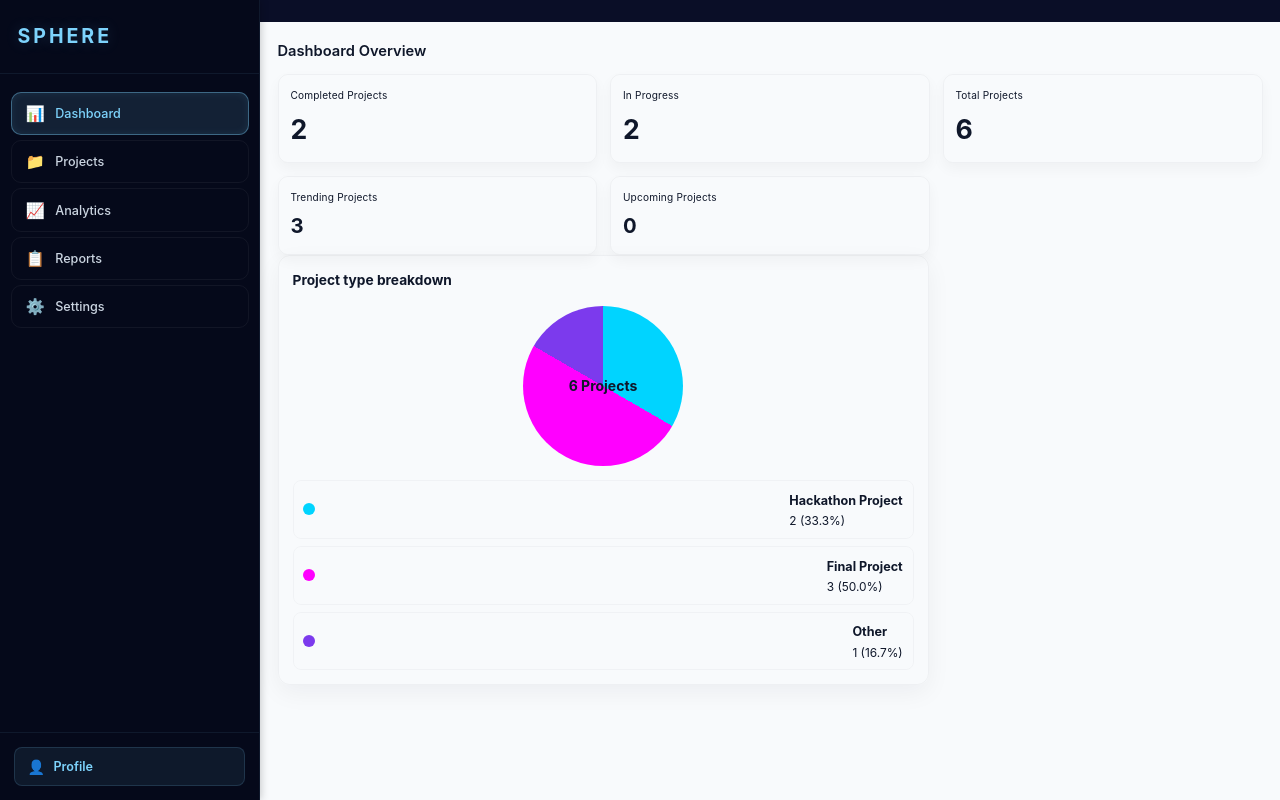
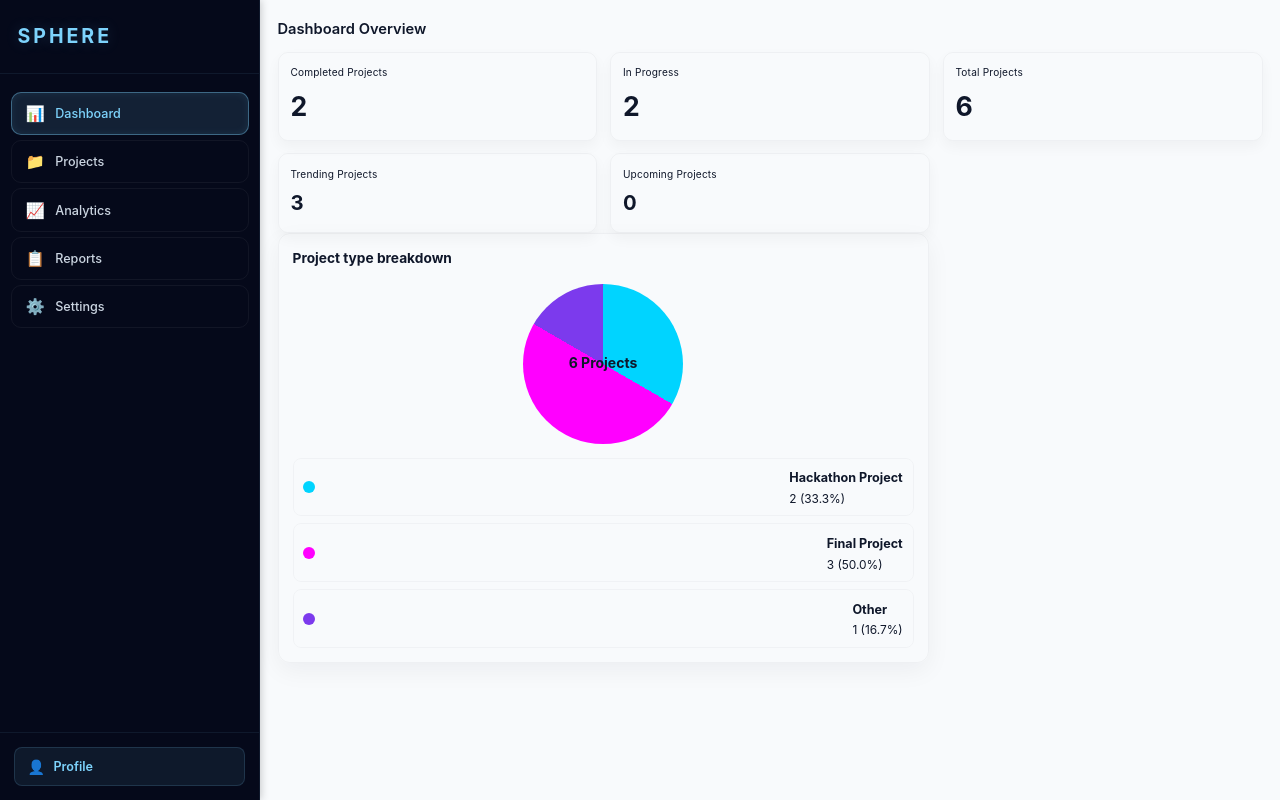
Before and after one commit to Srivalli0213/sphere-ui, an Angular app: page /dashboard in a window 1280 px wide. Built offline with nearby package versions, Linux system fonts and the light colour scheme.

Commit message:
Revert "test commit"
This reverts commit ffdb0594e3e700392369ca6dbc2234ed621b0a61.

```diff
--- a/src/app/app.html
+++ b/src/app/app.html
@@ -1,5 +1,5 @@
 <app-sidebar [(activeMenu)]="activeMenu" (menuChange)="onMenuChange($event)"></app-sidebar>
-<p>Test Header </p>
+
 <div class="app-container">
   <div class="page-layout">
     <div class="main-content">
```
